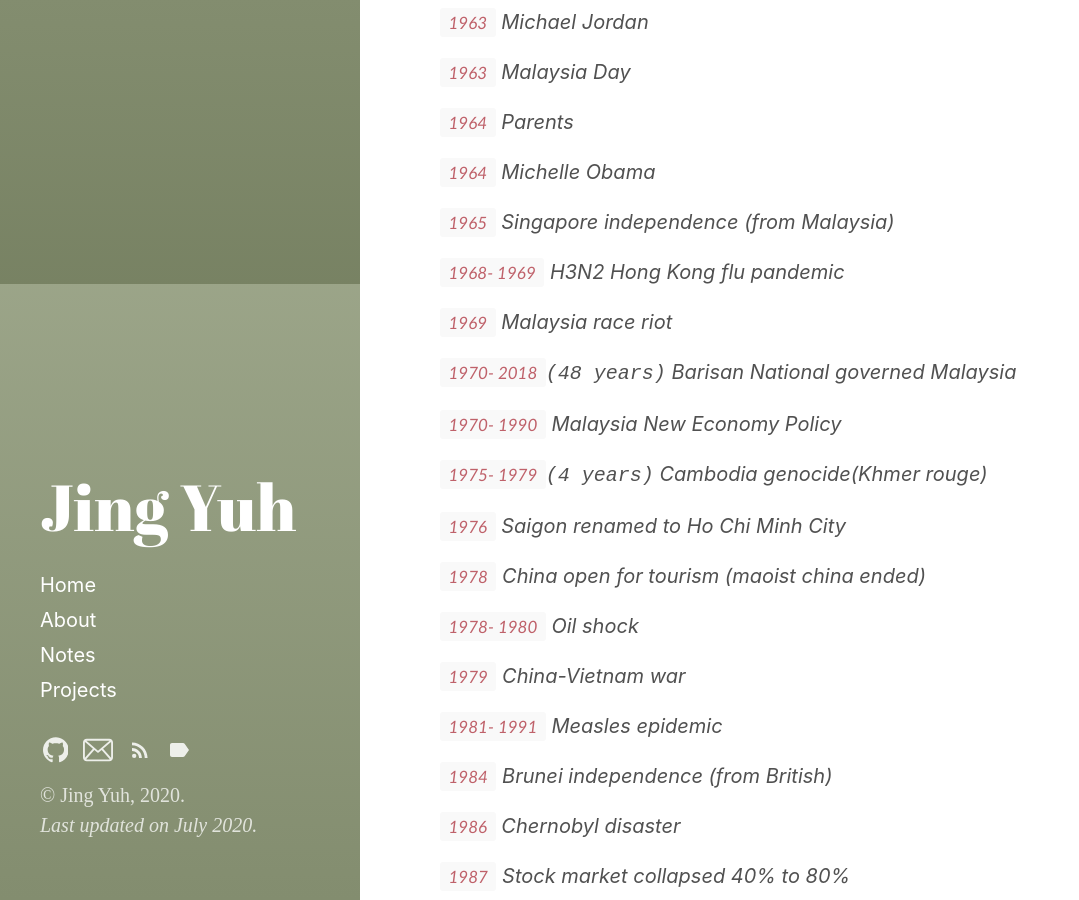
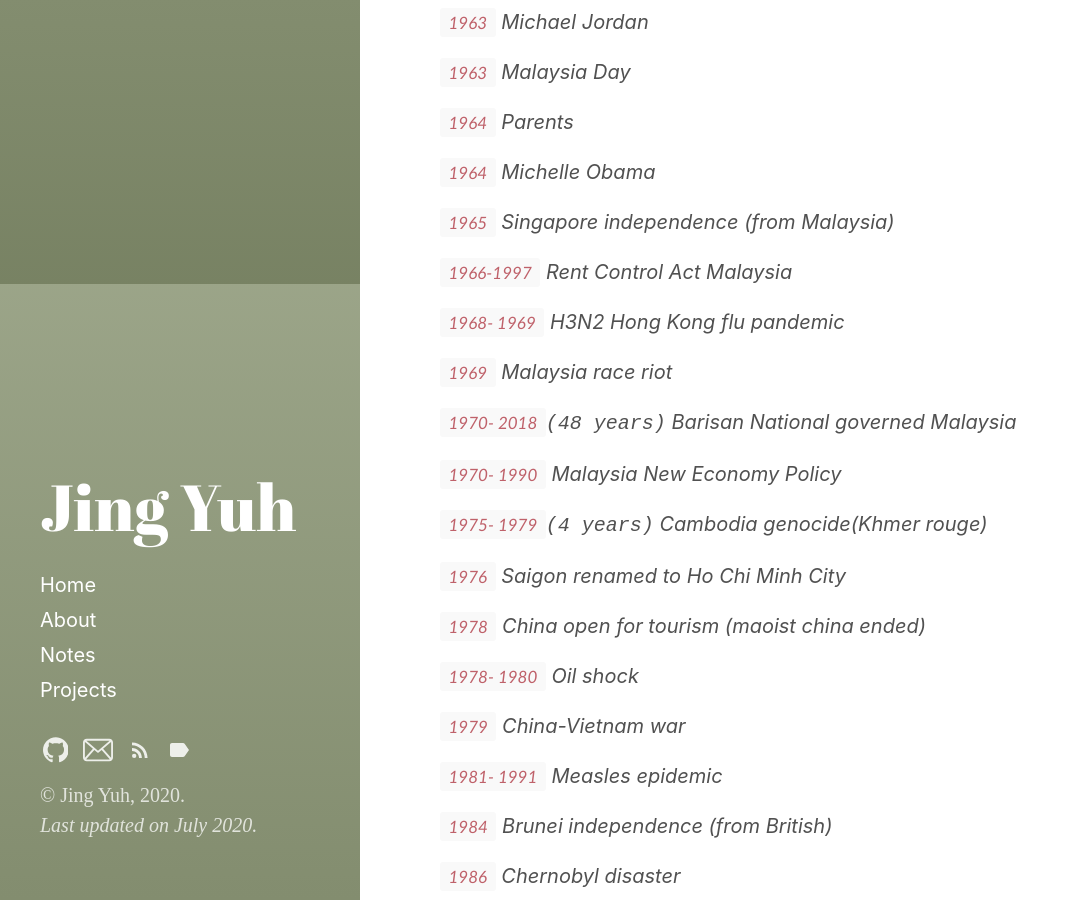
Before and after one commit to jyang123-bit/Website, a Jekyll site: the page built from _posts/2020-06-23-Notes-cross-reference-historical-events.md, in a window 1280 px wide and 900 px high, scrolled down 4216 px. Shown: the whole window, without its empty margins (0-1079 px from the left). Built offline with Jekyll 4.4.1, drawn with Linux system fonts in a browser that asks for light colours.

Commit message:
Update 2020-06-23-Notes-cross-reference-historical-events.md

```diff
--- a/_posts/2020-06-23-Notes-cross-reference-historical-events.md
+++ b/_posts/2020-06-23-Notes-cross-reference-historical-events.md
@@ -169,6 +169,8 @@
 
 `1965` Singapore independence (from Malaysia)
 
+`1966-1997` Rent Control Act Malaysia
+
 `1968- 1969` H3N2 Hong Kong flu pandemic
 
 `1969` Malaysia race riot
```
